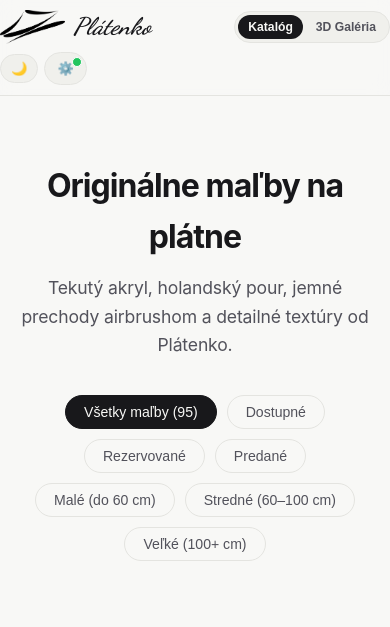
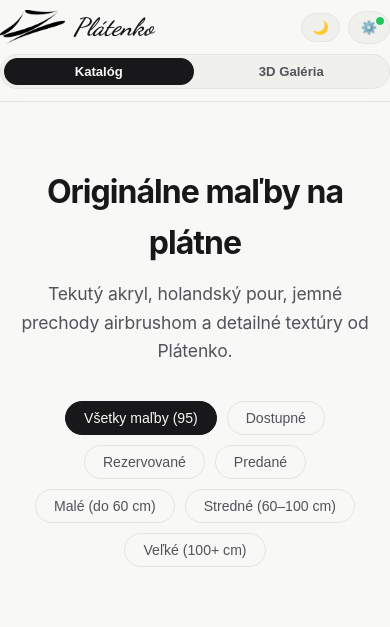
Before and after one commit to lmolexicak/Platenko, a plain HTML site: page index.html in a window 390 px wide. Shown: the top 627 px of the page. Drawn offline with Linux system fonts and the light colour scheme; no server answers.

Commit message:
Mobile 2-row responsive header & asset cache-bust v=20261125b

```diff
--- a/index.html
+++ b/index.html
@@ -17,7 +17,7 @@
       }
     }
   </script>
-  <link rel="stylesheet" href="styles.css">
+  <link rel="stylesheet" href="styles.css?v=20261125b">
 </head>
 <body>
 
@@ -740,10 +740,10 @@
   </footer>
 
   <!-- Scripts -->
-  <script src="artworks.js"></script>
-  <script src="detail-modal.js"></script>
-  <script src="ar-viewer.js"></script>
-  <script src="gallery-3d.js"></script>
-  <script src="app.js"></script>
+  <script src="artworks.js?v=20261125b"></script>
+  <script src="detail-modal.js?v=20261125b"></script>
+  <script src="ar-viewer.js?v=20261125b"></script>
+  <script src="gallery-3d.js?v=20261125b"></script>
+  <script src="app.js?v=20261125b"></script>
 </body>
 </html>
--- a/styles.css
+++ b/styles.css
@@ -2850,25 +2850,29 @@ footer {
   }
   .nav-inner {
     height: auto;
-    min-height: 62px;
-    padding: 10px 0;
+    min-height: 60px;
+    padding: 10px 0 12px;
     flex-wrap: wrap;
-    gap: 8px 10px;
+    row-gap: 10px;
+    column-gap: 8px;
   }
   .brand {
     gap: 8px;
+    order: 1;
   }
   .brand-logo {
     height: 34px;
   }
   .brand-title {
-    font-size: 1.5rem;
+    font-size: 1.55rem;
   }
   .brand-subtitle {
     display: none;
   }
   .nav-actions {
-    gap: 6px;
+    order: 2;
+    gap: 8px;
+    margin-left: auto;
   }
   .theme-toggle-btn {
     padding: 6px 10px;
@@ -2877,11 +2881,15 @@ footer {
     display: none;
   }
   .view-switcher {
-    max-width: 100%;
+    order: 3;
+    flex: 1 0 100%;
+    justify-content: center;
   }
   .view-switch-btn {
-    padding: 5px 10px;
-    font-size: 0.76rem;
+    flex: 1;
+    text-align: center;
+    padding: 6px 12px;
+    font-size: 0.82rem;
   }
   .detail-header {
     padding: 10px 14px;
```
